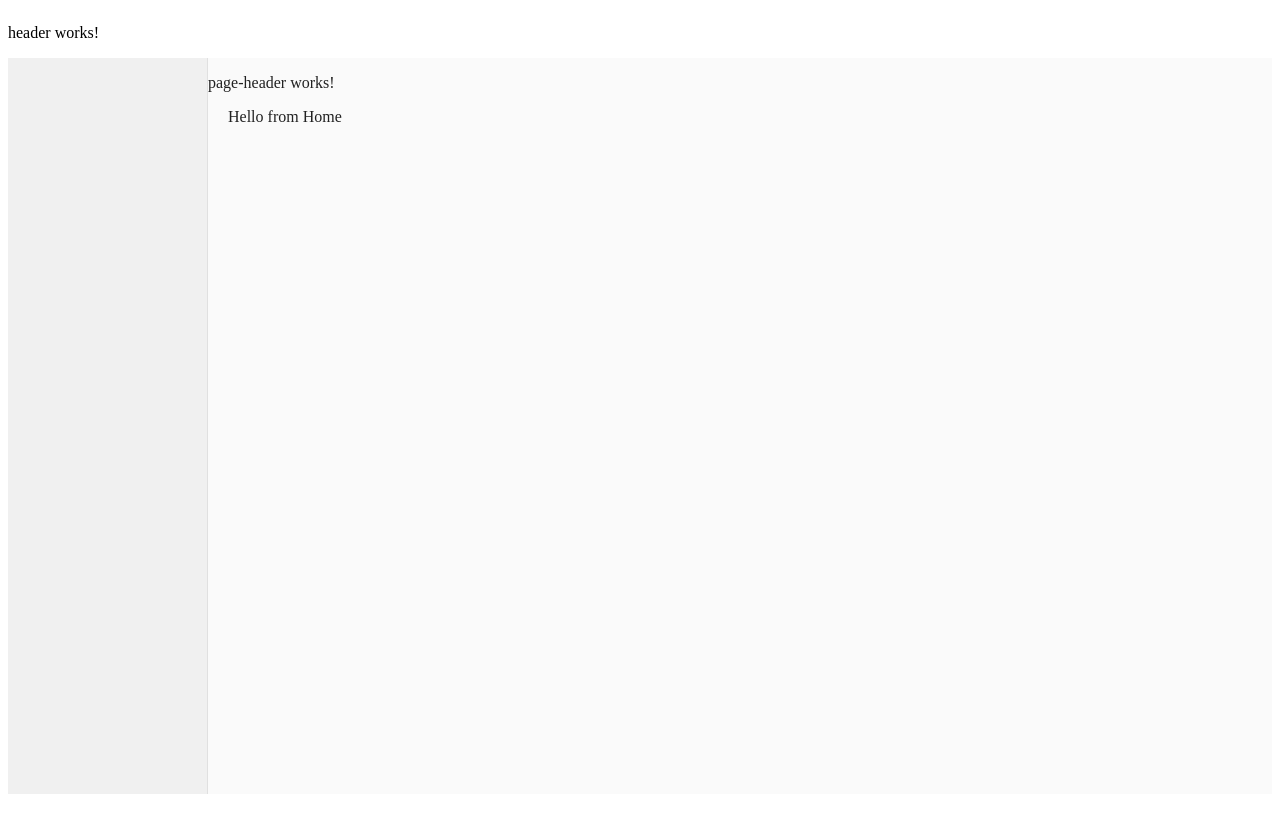
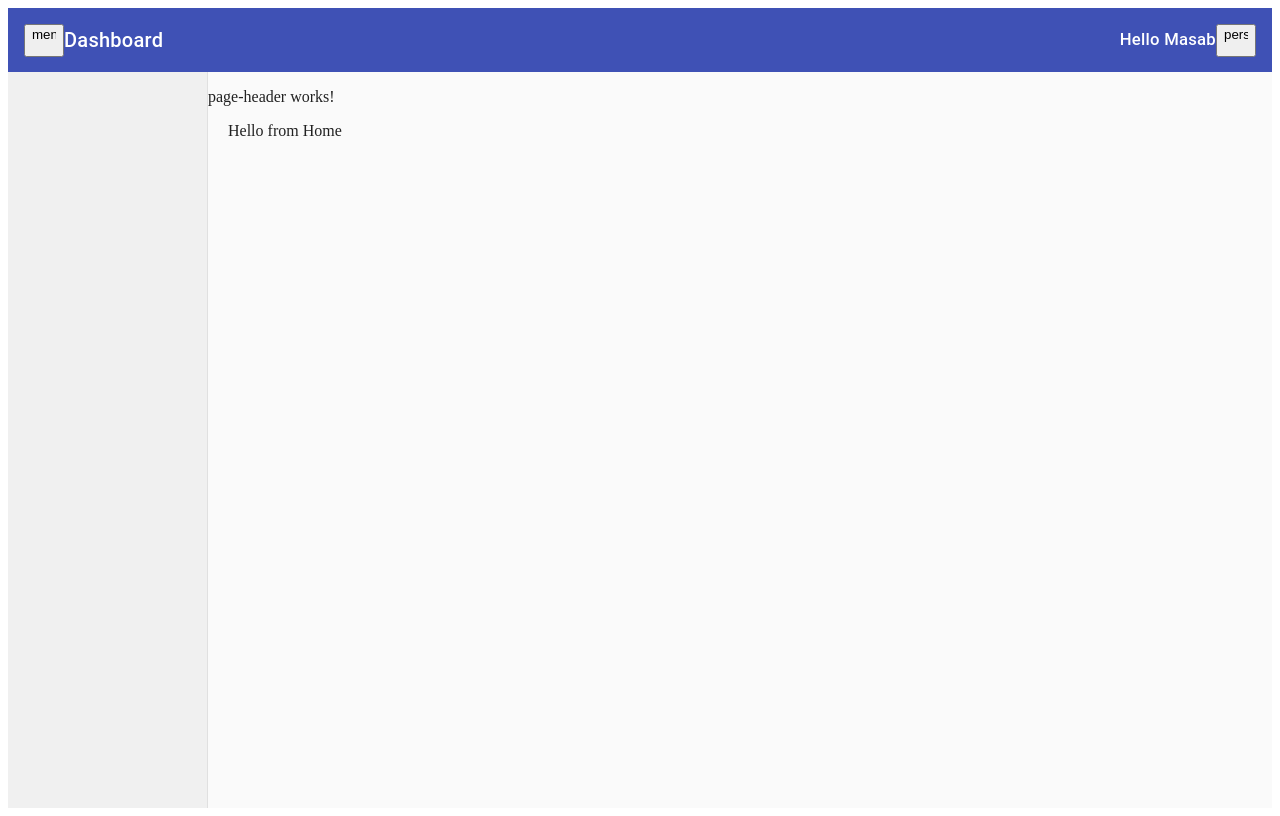
Before and after one commit to masabmunir/employeeDashboard, an Angular app: page /home in a window 1280 px wide. Built offline with nearby package versions, Linux system fonts and the light colour scheme.

Commit message:
working on header component

```diff
--- a/src/app/layout/header/header.component.css
+++ b/src/app/layout/header/header.component.css
@@ -0,0 +1,11 @@
+.spacer {
+    flex: 1 1 auto;
+  }
+
+  .title {
+    cursor: pointer;
+  }
+
+  .welcome-text {
+    font-size: smaller;
+  }
--- a/src/app/layout/header/header.component.html
+++ b/src/app/layout/header/header.component.html
@@ -1 +1,16 @@
-<p>header works!</p>
+<mat-toolbar color="primary">
+    <button mat-icon-button>
+      <mat-icon>menu</mat-icon>
+    </button>
+    <span class="title" routerLink="/">Dashboard</span>
+    <span class="spacer"></span>
+    <span class="welcome-text">Hello {{ user }}</span>
+    <button mat-icon-button [matMenuTriggerFor]="menu">
+      <mat-icon>person_pin</mat-icon>
+    </button>
+    <mat-menu #menu="matMenu">
+      <button mat-menu-item (click)="logout()">
+        <span>Logout</span>
+      </button>
+    </mat-menu>
+  </mat-toolbar>
--- a/src/app/layout/header/header.component.ts
+++ b/src/app/layout/header/header.component.ts
@@ -1,12 +1,24 @@
-import { Component } from '@angular/core';
-
+import { Component, Output } from '@angular/core';
+import { EventEmitter } from 'node:stream';
+import { MatToolbarModule } from '@angular/material/toolbar';
+import { MatIconModule } from '@angular/material/icon';
+import { MatMenuModule } from '@angular/material/menu';
 @Component({
   selector: 'app-header',
   standalone: true,
-  imports: [],
+  imports: [MatToolbarModule,MatIconModule,MatMenuModule],
   templateUrl: './header.component.html',
   styleUrl: './header.component.css'
 })
 export class HeaderComponent {
 
+  // @Output() menuToggled = new EventEmitter<boolean>();
+
+  user: string = 'Masab';
+
+  // constructor(private authService: AuthService) { }
+
+  logout(): void {
+    console.log('Logged out');
+  }
 }
--- a/src/app/layout/layout/layout.component.ts
+++ b/src/app/layout/layout/layout.component.ts
@@ -3,7 +3,6 @@ import { HeaderComponent } from "../header/header.component";
 import { MatSidenavModule } from '@angular/material/sidenav';
 import { Menu } from '../menu.model';
 import { RouterOutlet } from '@angular/router';
-
 
 @Component({
   selector: 'app-layout',
@@ -17,7 +16,7 @@ export class LayoutComponent {
   opened = true;
 
   toggle(){
-
+    this.opened = !this.opened
   }
 
   menu: Menu = [{
```
